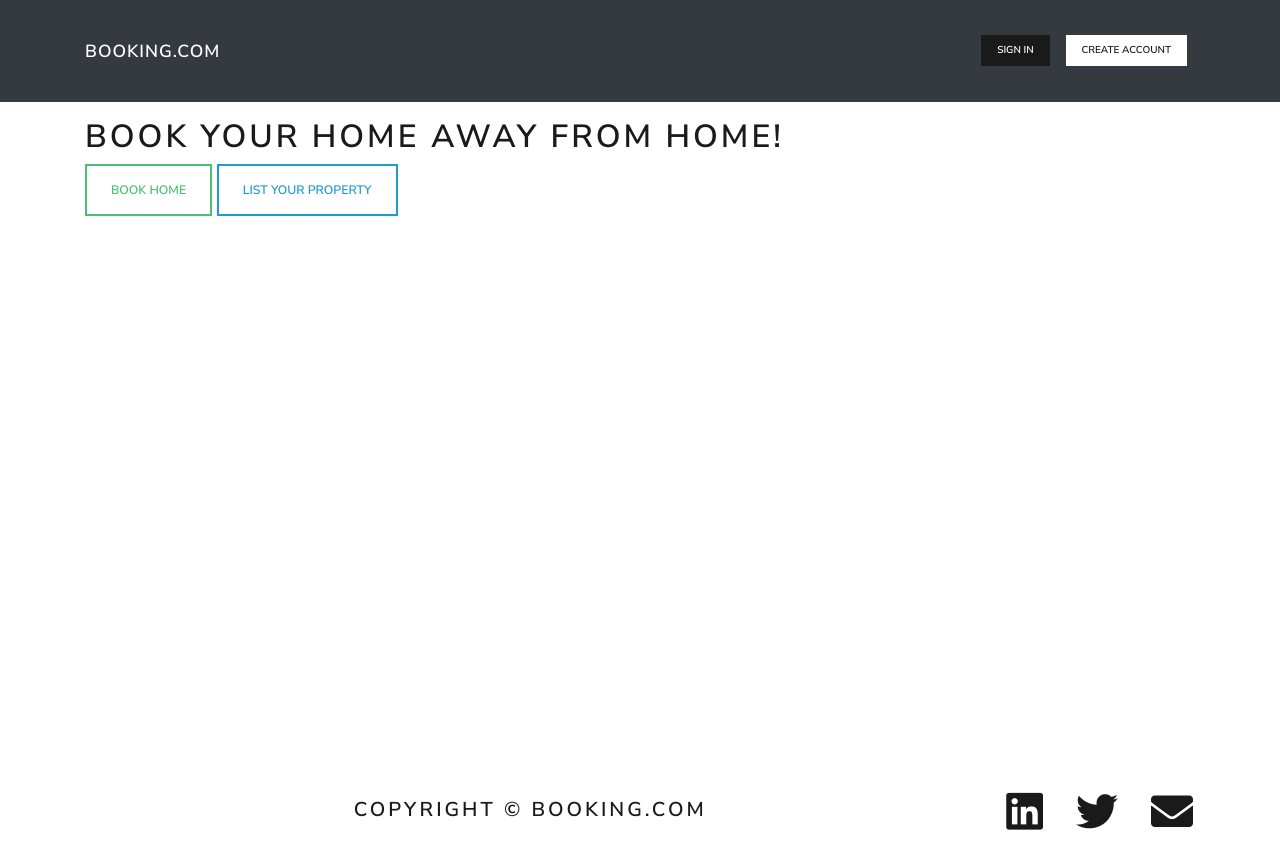
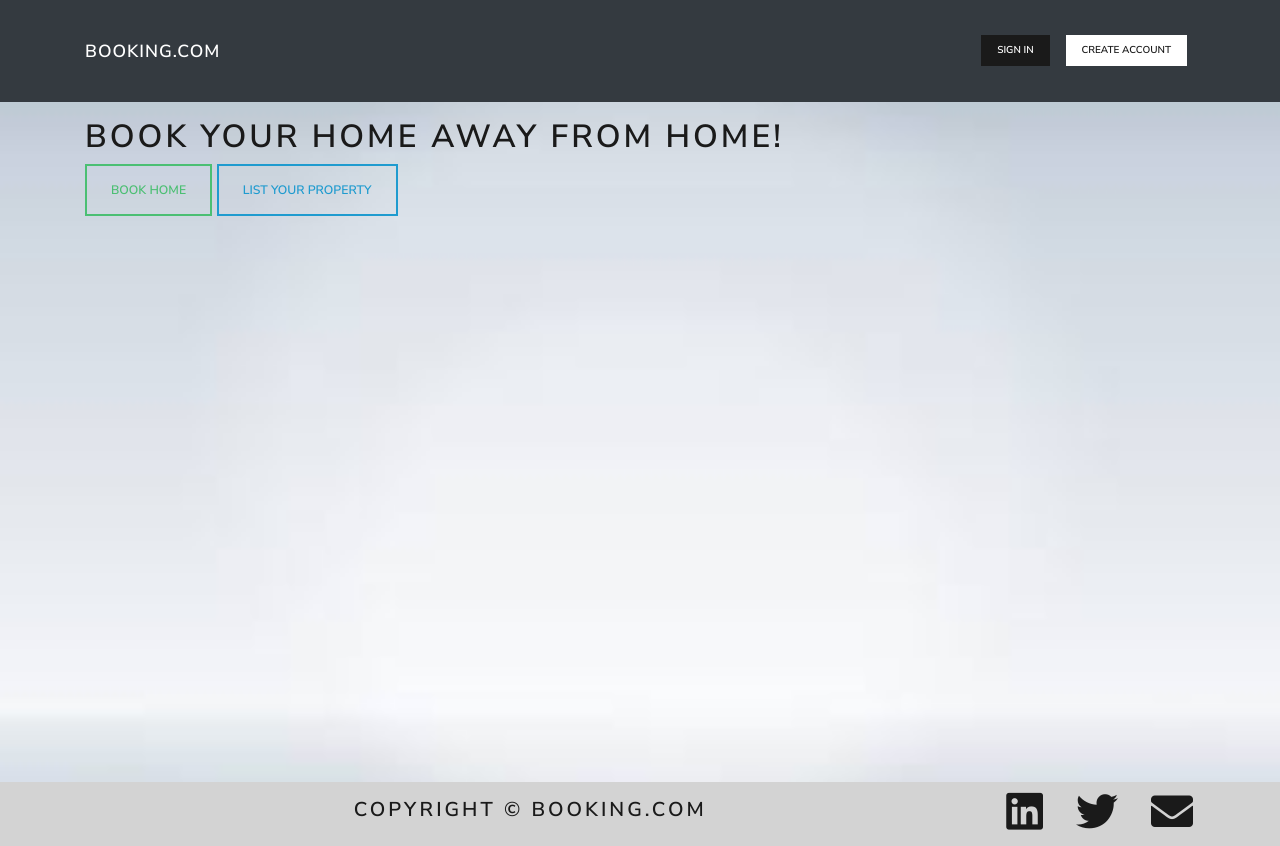
Before and after one commit to anubhavcu/booking.com, a React (Create React App) app: page / in a window 1280 px wide. Built offline with nearby package versions, Linux system fonts and the light colour scheme.

Commit message:
added background image and minor styling

```diff
--- a/src/components/Footer.js
+++ b/src/components/Footer.js
@@ -2,7 +2,7 @@
 
 const Footer = () => {
   return (
-    <footer>
+    <footer style={{ 'background-color': 'lightgrey' }}>
       <Container>
         <Row>
           <Col className='text-center py-3'>
--- a/src/index.css
+++ b/src/index.css
@@ -1,5 +1,10 @@
 main {
   min-height: 85vh;
+  background-repeat: no-repeat;
+  background-image: url('background.jpg');
+  background-position: center;
+  background-repeat: no-repeat;
+  background-size: cover;
 }
 
 /* making footer to stay at bottom
--- a/src/screens/HomeScreen.js
+++ b/src/screens/HomeScreen.js
@@ -1,9 +1,10 @@
 import { Container, Button } from 'react-bootstrap';
 import { Link } from 'react-router-dom';
+import background from '../background.jpg';
 
 const HomeScreen = () => {
   return (
-    <div>
+    <>
       <Container>
         <h1>Book your home away from home!</h1>
         <Link to='/selectcity'>
@@ -13,7 +14,7 @@
           <Button variant='outline-info'>List your property</Button>{' '}
         </Link>
       </Container>
-    </div>
+    </>
   );
 };
 
```
Also changed, not shown: src/background.jpg (added).
